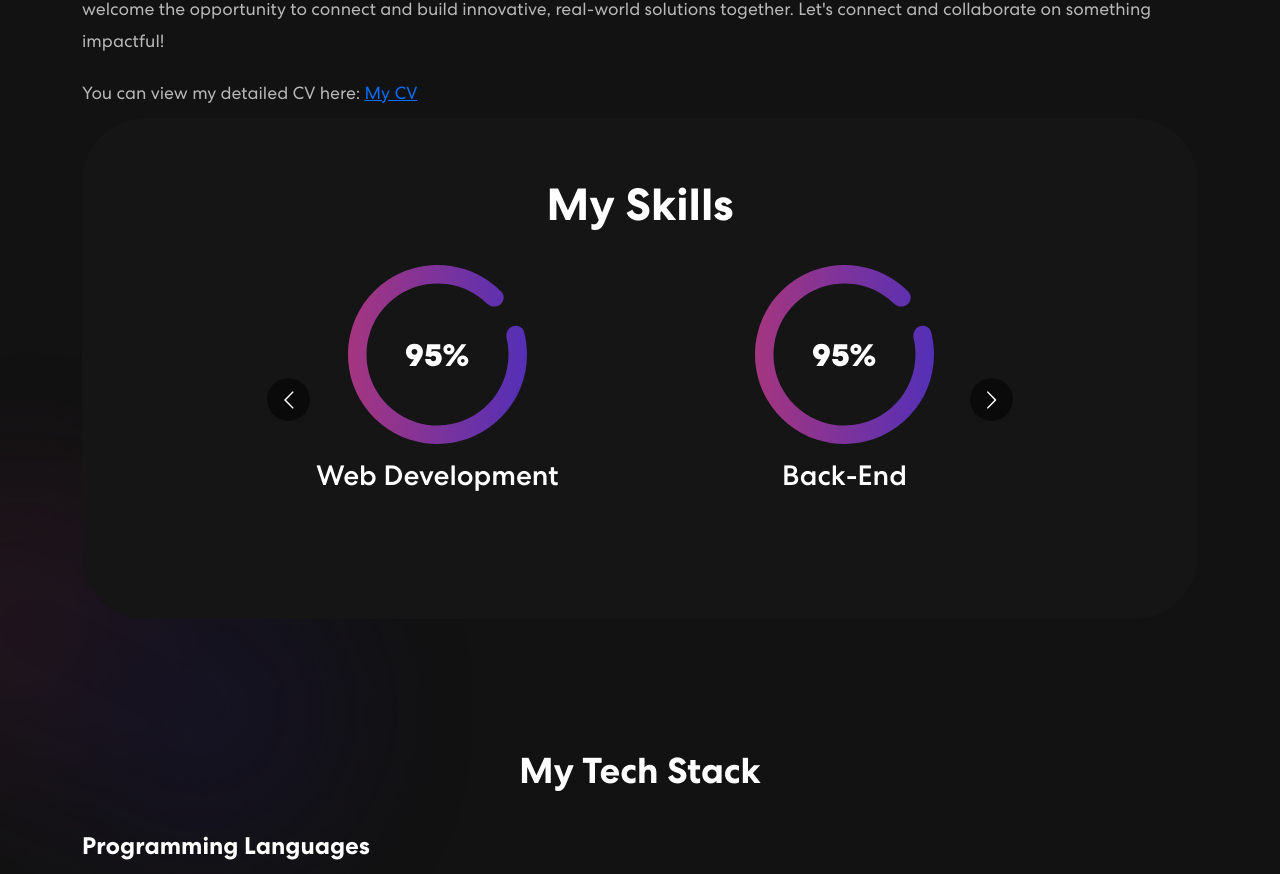
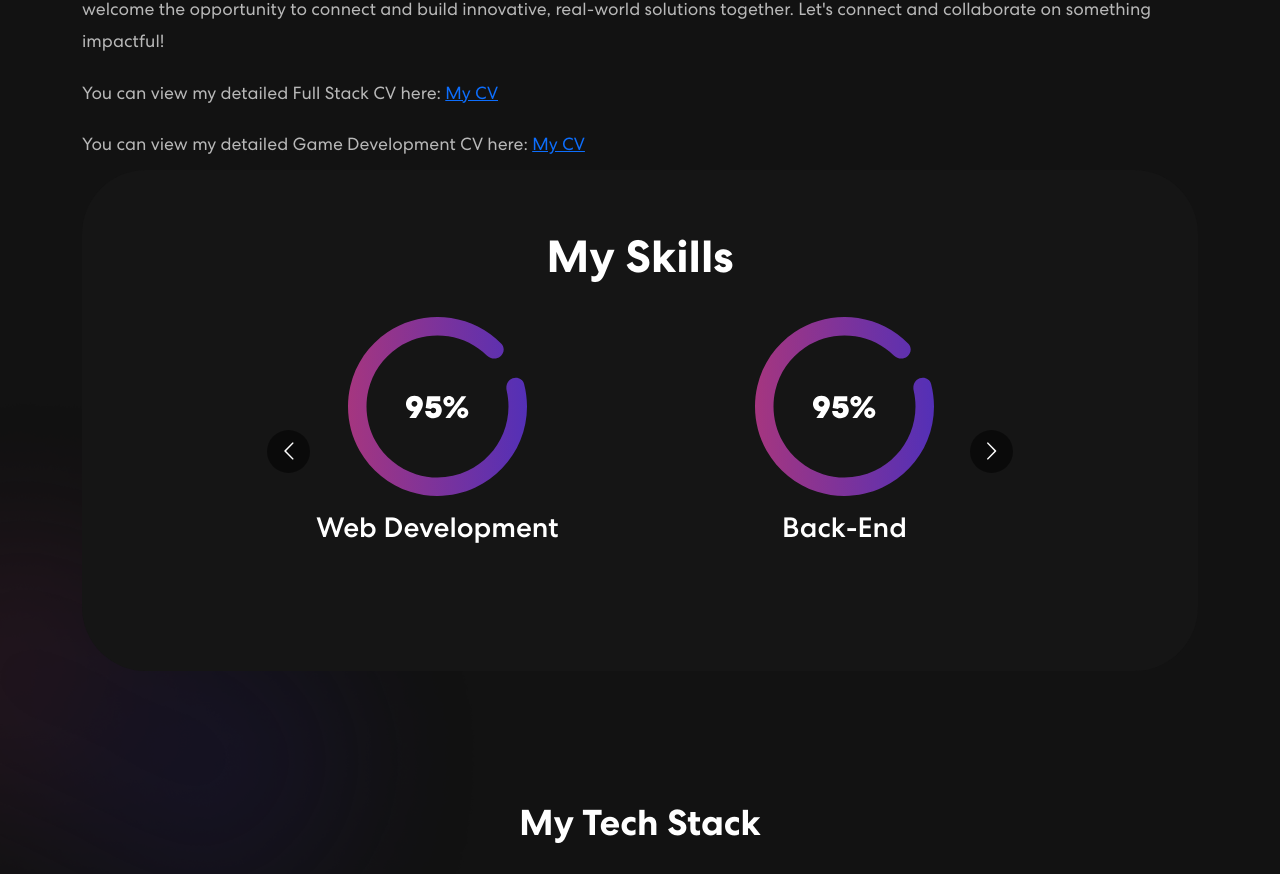
Before and after one commit to sarahhsallam2/sarahhsallam2.github.io, a React (Create React App) app: page / in a window 1280 px wide. Shown: the part 1279-2153 px from the top of the page. Built offline with nearby package versions, Linux system fonts and the light colour scheme.

Commit message:
Update cv

```diff
--- a/src/components/AboutMe.jsx
+++ b/src/components/AboutMe.jsx
@@ -24,7 +24,11 @@ export const AboutMe = () => {
                 Outside of software engineering, I explore emerging technologies, read about space exploration, and pursue outdoor adventures. I would welcome the opportunity to connect and build innovative, real-world solutions together.  Let's connect and collaborate on something impactful!
               </p>
               <p>
-              You can view my detailed CV here: <a href="https://drive.google.com/file/d/1Nz0RHEwfmQwOGBaNKP4a_LD30qiBkP1w/view?usp=sharing" target="_blank" rel="noopener noreferrer">My CV</a>
+              You can view my detailed Full Stack CV here: <a href="https://drive.google.com/file/d/1lce9JvBJgDqG2m3cM1U-xu8tr5BJl-FZ/view?usp=share_link" target="_blank" rel="noopener noreferrer">My CV</a>
+              </p>
+
+              <p>
+              You can view my detailed Game Development CV here: <a href="https://drive.google.com/file/d/149vcXNIPmxBLfWi5sYhQcwnXK6OAoMtQ/view?usp=share_link" target="_blank" rel="noopener noreferrer">My CV</a>
               </p>
 
             </div>
--- a/src/components/Projects.jsx
+++ b/src/components/Projects.jsx
@@ -61,7 +61,7 @@ export const Projects = () => {
     },
     {
       title: "My Profile",
-      description: "a website for My Profile",
+      description: "A website for My Profile",
       imgUrl: myprofile,
       linkText: " Learn more about the code for my profile",
       linkUrl: "https://github.com/sarahhsallam2/Space-Exploration-Game"
```
